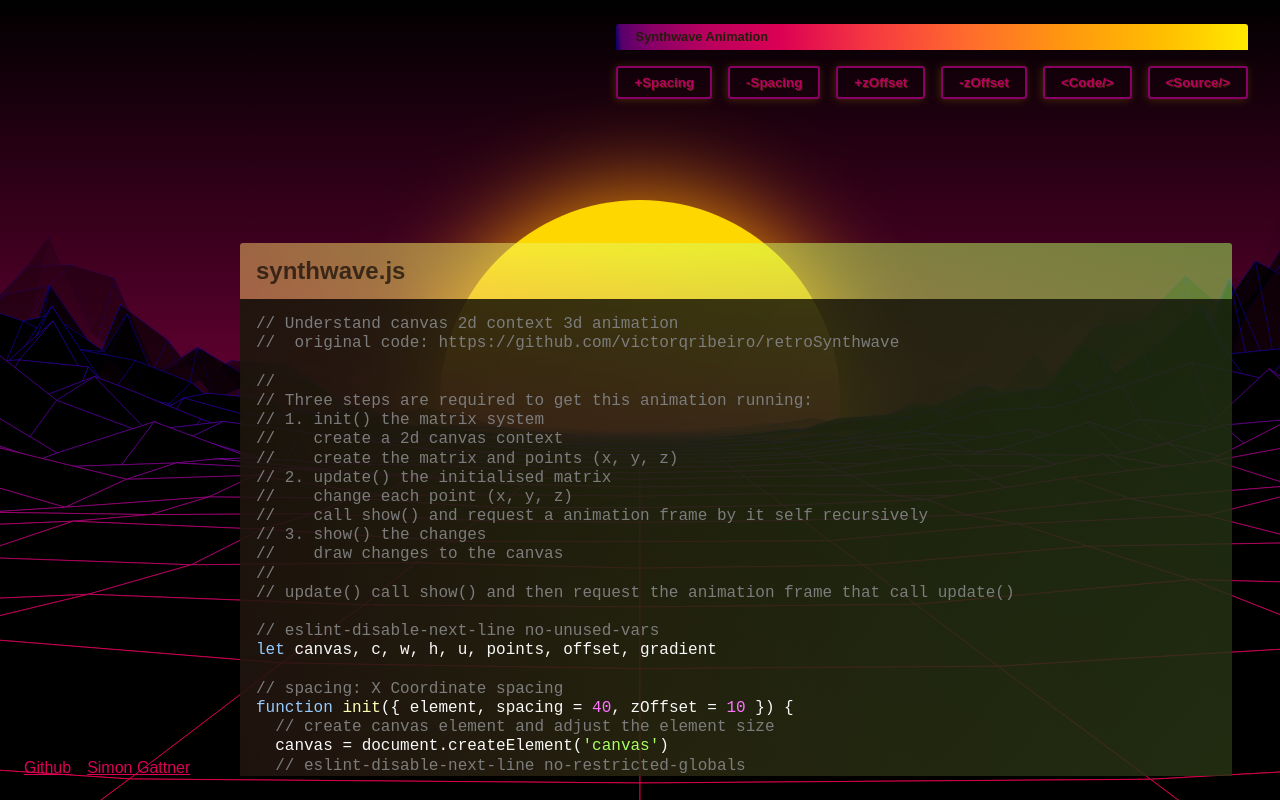
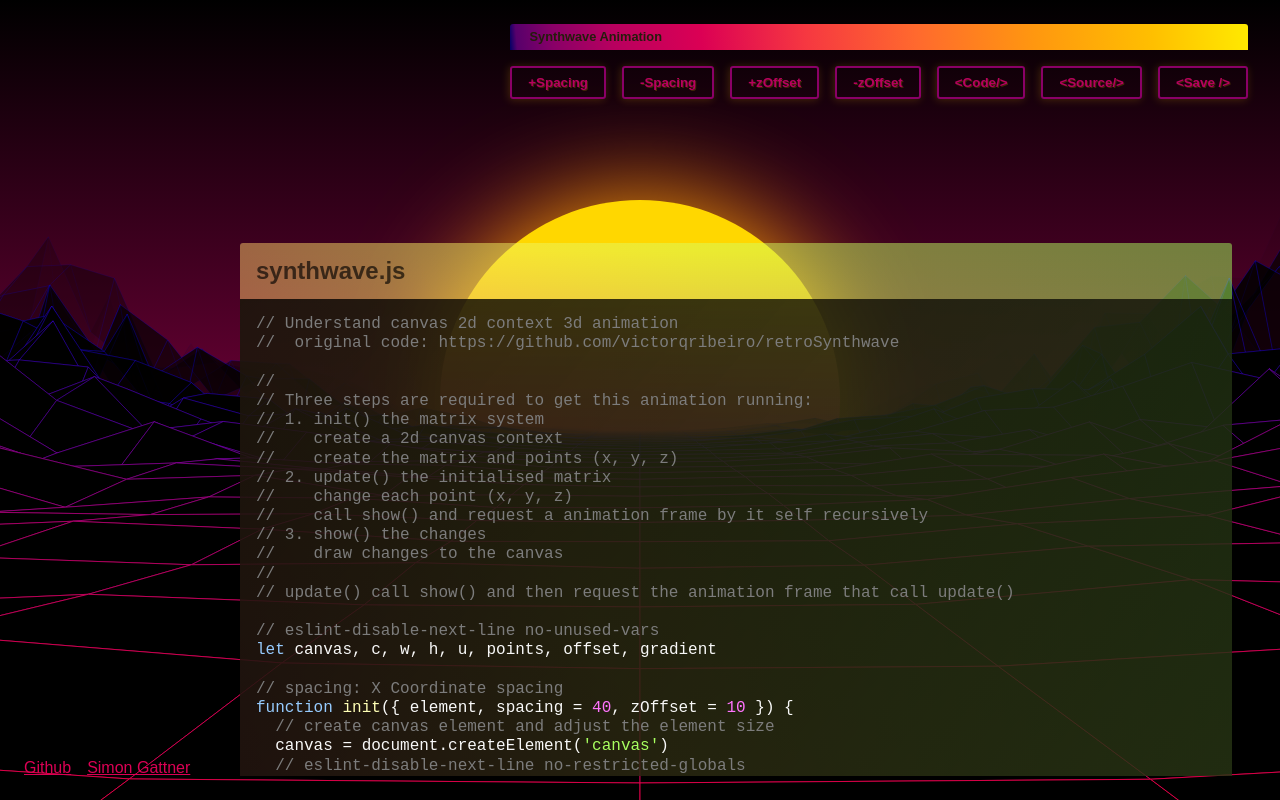
Before and after one commit to exiguus/retro-synthwave, a React (Vite) app: page / in a window 1280 px wide. Built offline with nearby package versions, Linux system fonts and the light colour scheme; no server answers.

Commit message:
feat(save): download canvas as image

```diff
--- a/src/components/Animation/index.tsx
+++ b/src/components/Animation/index.tsx
@@ -4,6 +4,7 @@ import React, {
   useLayoutEffect,
   useEffect,
   useRef,
+  useCallback,
 } from 'react'
 import { Canvas } from '../Canvas'
 import synthwave from '../../lib/synthwave'
@@ -21,6 +22,20 @@ export default function Animation() {
   const [showCode, setShowCode] = useState<boolean>(false)
   const [source, setSource] = useState<SourceTypes>('js')
   const [codeBlock, setCodeBlock] = useState<CodeBlock>(code.js)
+
+  const handleDownload = useCallback(() => {
+    const currentCanvas = refCanvas.current
+    if (currentCanvas != null) {
+      const canvas = currentCanvas.querySelector('canvas')
+      if (canvas != null) {
+        const link = document.createElement('a')
+        const timestamp = new Date().toISOString()
+        link.download = `synthwave-${timestamp}.png`
+        link.href = canvas.toDataURL('image/png')
+        link.click()
+      }
+    }
+  }, [refCanvas])
 
   useLayoutEffect(() => {
     const currentCanvas = refCanvas.current
@@ -85,6 +100,9 @@ export default function Animation() {
           >
             &lt;Source/&gt;
           </button>
+          <button title="download canvas" onClick={handleDownload}>
+            &lt;Save /&gt;
+          </button>
         </nav>
       </menu>
       <Canvas ref={refCanvas} />
```
